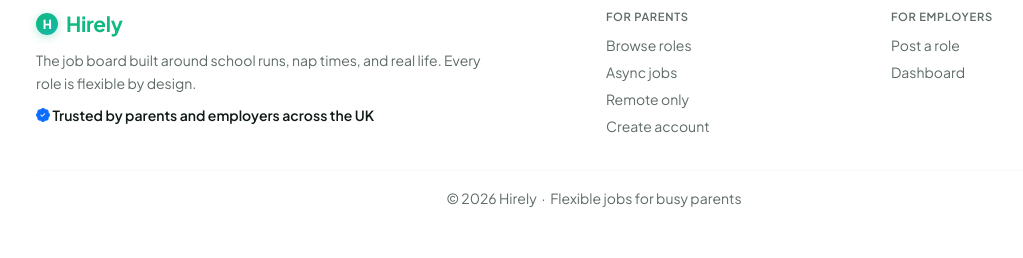
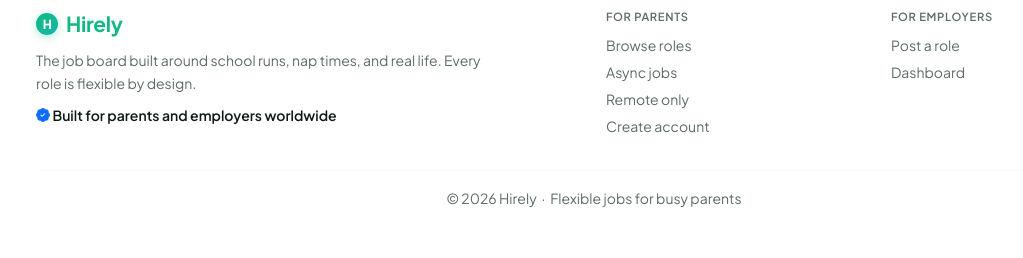
Before and after one commit to virginiamwega2-svg/hirely, a Django app: page /login/?next=/jobs/1/apply/ in a window 1280 px wide. Shown: the part 661-919 px from the top of the page, without its empty margins (46-1069 px from the left). Run offline with Django 5.2, Linux system fonts and the light colour scheme.

Commit message:
chore: drop UK-only framing for a worldwide audience
- Footer line: "Trusted by parents and employers across the UK"
  becomes "Built for parents and employers worldwide".
- Salary help text in the Job form and model: replace the
  £-only examples ("£15/hr", "£25,000 pro-rata") with a
  multi-currency set ("$15/hr", "€18/hr", "₹30,000/month")
  so an employer in any country sees something familiar.
- "Is this for me?" assistant prompt: pay-comparison guidance
  no longer claims familiarity with UK rates; it now admits it
  lacks current market data and points the parent to a local
  source instead.

Includes the auto-generated 0012 migration for the help_text edit.
No data change — help_text only.

Co-Authored-By: Claude Opus 4.7 <noreply@anthropic.com>

```diff
--- a/jobs/forms.py
+++ b/jobs/forms.py
@@ -69,7 +69,7 @@ class JobForm(forms.ModelForm):
             'location':      'City, region, or leave blank for remote-only roles.',
             'schedule_type': 'Choose the pattern that best describes when this role is worked.',
             'is_remote':     'Tick if the parent can work from home — even part of the time.',
-            'salary':        'e.g. "£15/hr", "£25,000 pro-rata". Be transparent — parents budget carefully.',
+            'salary':        'e.g. "$15/hr", "€18/hr", "₹30,000/month". Be transparent — parents budget carefully.',
         }
         widgets = {
             'description':  forms.Textarea(attrs={'rows': 5}),
--- a/jobs/models.py
+++ b/jobs/models.py
@@ -60,7 +60,7 @@ class Job(models.Model):
         max_length=100,
         blank=True,
         verbose_name='Pay Rate',
-        help_text='e.g. "£15/hr", "£25,000 pro-rata". Leave blank if negotiable.',
+        help_text='e.g. "$15/hr", "€18/hr", "₹30,000/month". Leave blank if negotiable.',
     )
 
     # ── Ownership & lifecycle ────────────────────────────────────────
--- a/jobs/views.py
+++ b/jobs/views.py
@@ -727,7 +727,7 @@ Rules:
 - Speak warmly, like a thoughtful friend. 1–3 short sentences per turn. No lists, no preamble.
 - Ground EVERY answer in the role context provided. Do NOT invent specifics about hours, pay, days, holidays, or benefits the role didn't mention.
 - If the parent asks about something the listing doesn't address (e.g. school-holiday policy, sick days, specific clients), say honestly "the listing doesn't say — worth asking the employer" and suggest one question they could send.
-- For pay-comparison questions, be cautious: if you can comment generically ("£15/hr is a common rate for admin work in the UK"), do so briefly; otherwise admit you don't have current market data.
+- For pay-comparison questions, be cautious: you don't have current market data and rates vary hugely by country. Acknowledge that honestly and suggest the parent check a local salary source if it matters.
 - Never pressure the parent to apply. End with a small, useful next step where natural.
 - Validate parent constraints (school runs, naps, term-time) as completely normal.
 """
--- a/templates/base.html
+++ b/templates/base.html
@@ -463,7 +463,7 @@
                     </p>
                     <p class="small mb-0 fw-semibold" style="color:var(--text);">
                         <i class="bi bi-patch-check-fill text-primary"></i>
-                        Trusted by parents and employers across the UK
+                        Built for parents and employers worldwide
                     </p>
                 </div>
                 <!-- Quick links -->
```
Also changed, not shown: jobs/migrations/0012_alter_job_salary.py (added).
